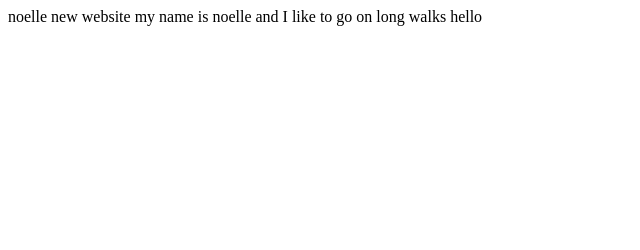
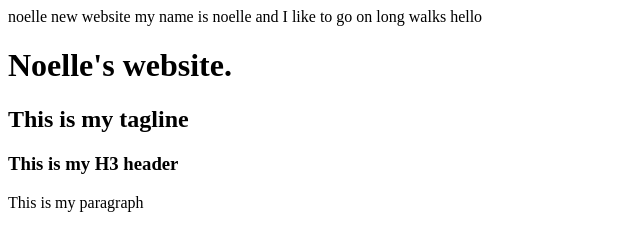
Before and after one commit to noellemassenburg/noellemassenburg.github.io, a plain HTML site: page index.html in a window 1280 px wide. Shown: the whole page, without its empty margins (0-640 px from the left). Drawn offline with Linux system fonts and the light colour scheme.

Commit message:
added html

```diff
--- a/index.html
+++ b/index.html
@@ -1,3 +1,15 @@
 noelle new website
 my name is noelle and I like to go on long walks
 hello
+<html>
+<head>
+  <title>Ollie Bike Sharing</title>
+  <meta charset="utf-8"/>
+  <link rel="stylesheet" type="text/css" href="main.css">
+</head>
+<body>
+  <h1>Noelle's website.</h1>
+  <h2>This is my tagline</h2>
+  <h3>This is my H3 header</h3>
+  <p> This is my paragraph</p>
+</body>
```
